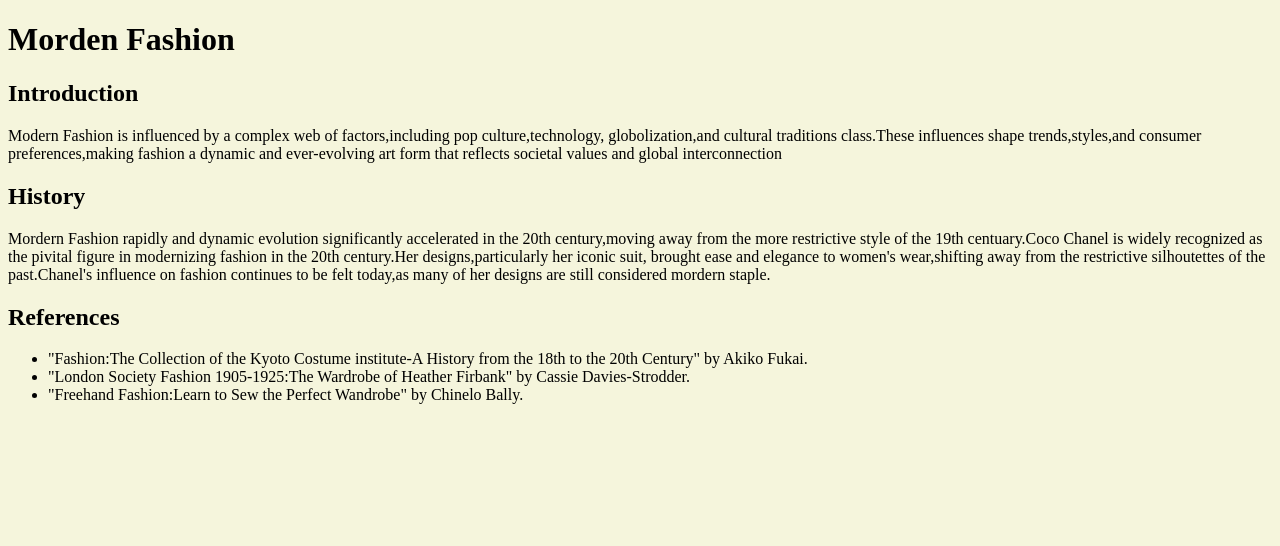
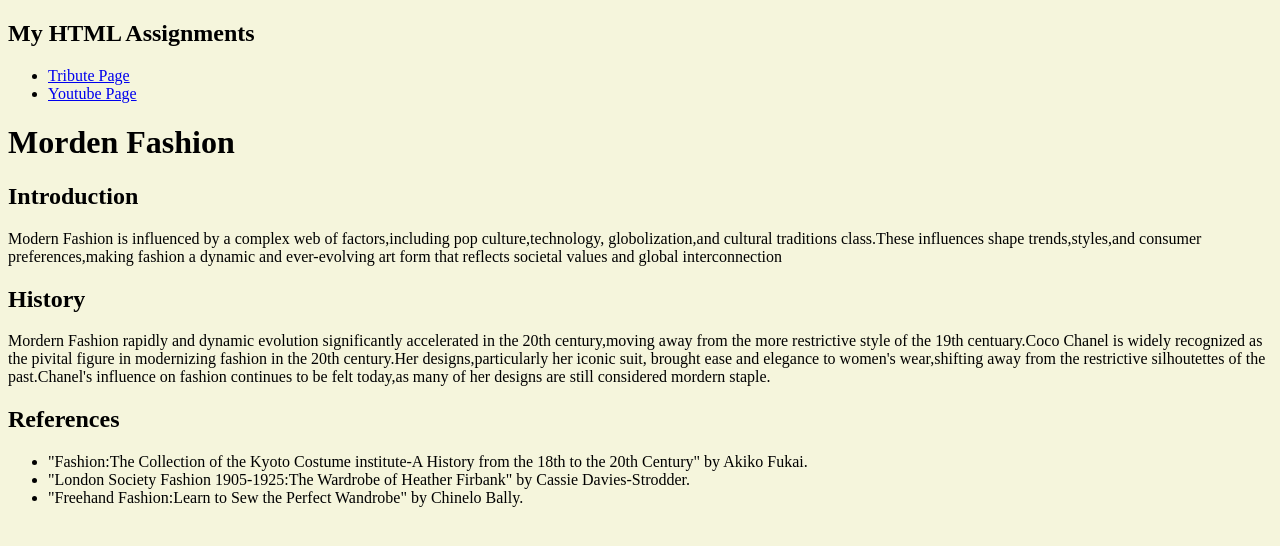
Before and after one commit to PrudenceKabwi/html-assignment, a plain HTML site: page index.html in a window 1280 px wide. Drawn offline with Linux system fonts and the light colour scheme.

Commit message:
Added links to tribute and YouTube assignments

```diff
--- a/index.html
+++ b/index.html
@@ -12,6 +12,11 @@
     </style>
     </head>
    <body>
+       <h2>My HTML Assignments</h2>
+       <ul>
+           <li><a href="tribute.html">Tribute Page</a></li>
+           <li><a href="youtube.html">Youtube Page</a></li>
+       </ul>
 
 
     <h1>Morden Fashion</h1>
```
